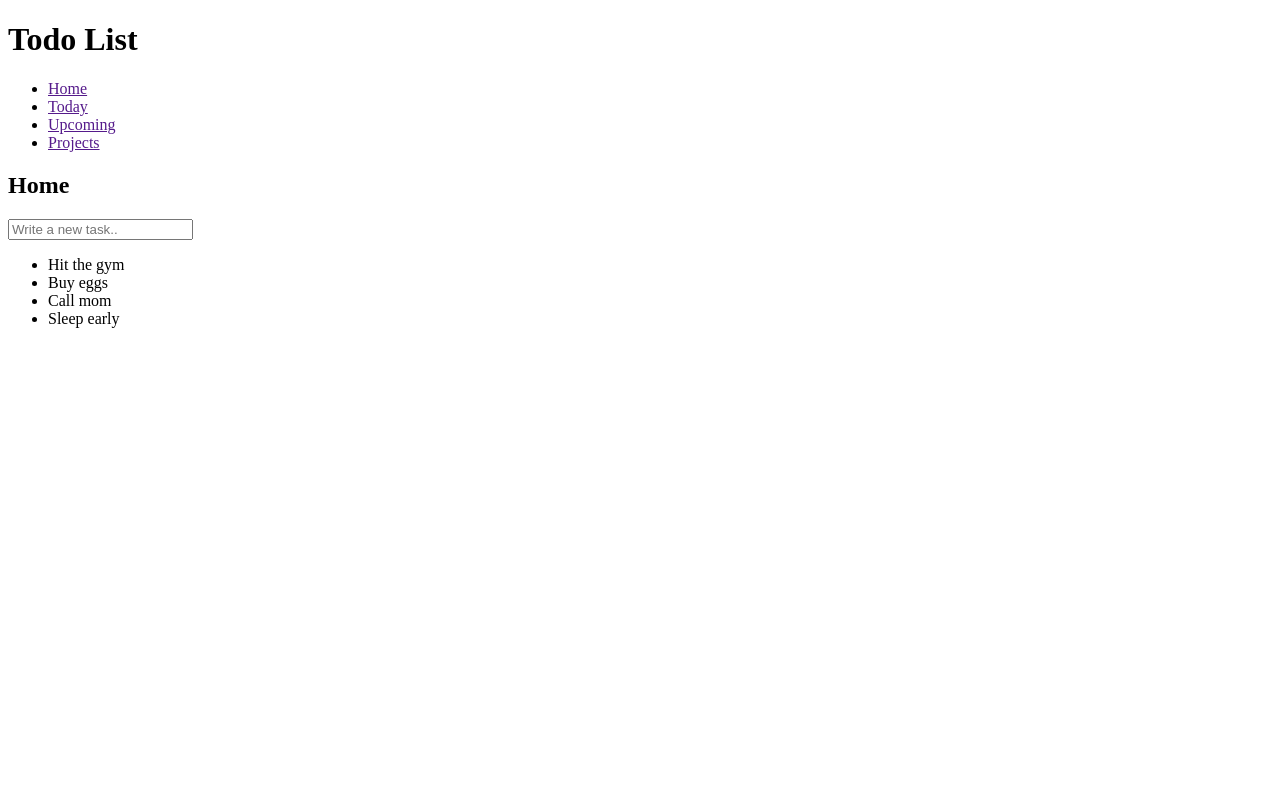
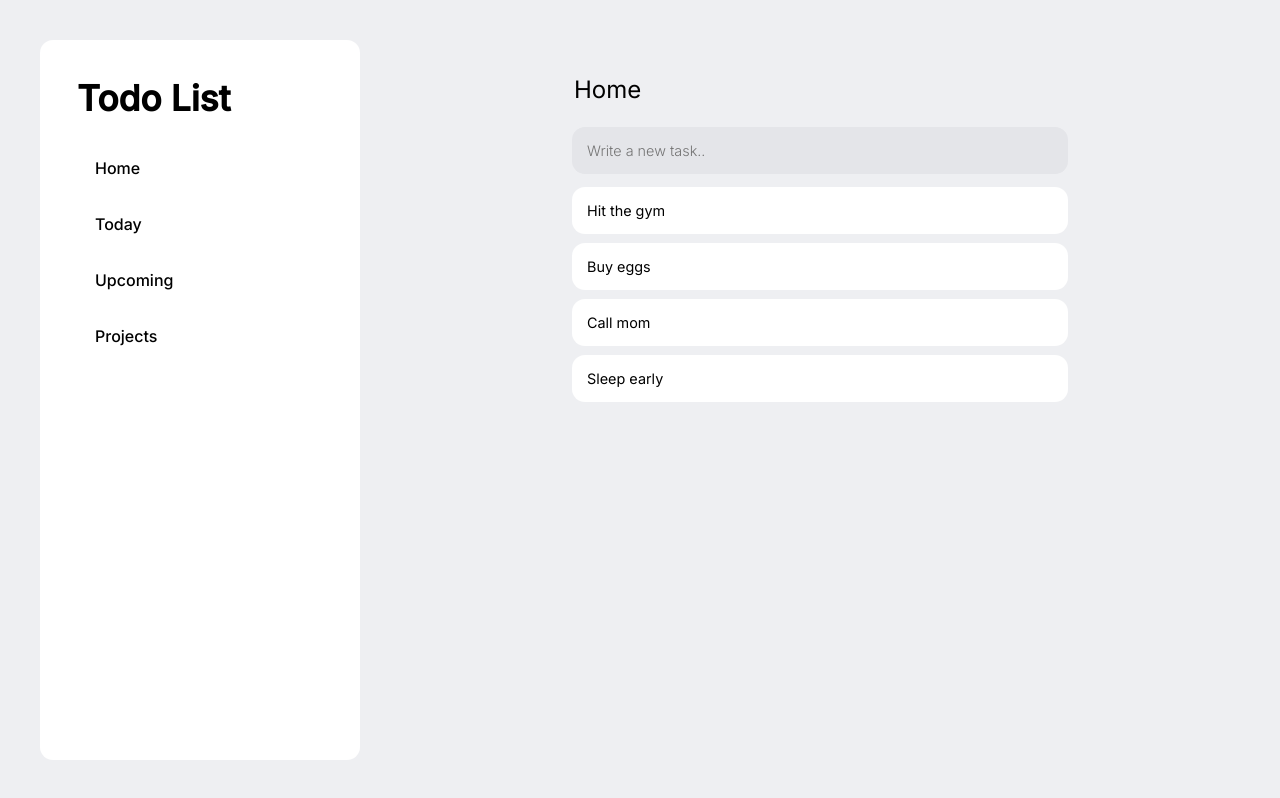
Before and after one commit to tonnykh/todo-list, a website built with webpack: page dist/index.html in a window 1280 px wide. Built offline with Linux system fonts and the light colour scheme.

Commit message:
Add basic style

```diff
--- a/package.json
+++ b/package.json
@@ -18,6 +18,9 @@
   },
   "homepage": "https://github.com/tonnykh/todo-list#readme",
   "devDependencies": {
+    "css": "^3.0.0",
+    "css-loader": "^6.7.2",
+    "style-loader": "^3.3.1",
     "webpack": "^5.75.0",
     "webpack-cli": "^5.0.0"
   }
--- a/src/index.js
+++ b/src/index.js
@@ -1 +1 @@
-console.log("1212");
+import './style.css';
--- /dev/null
+++ b/src/style.css
@@ -0,0 +1,94 @@
+* {
+    box-sizing: border-box;
+    margin: 0;
+    padding: 0;
+}
+
+:root {
+    --background-light: #FFFFFF;
+    --background-light-grey: #EEEFF2;
+    --background-dark-grey: #E4E5E9;
+
+    --nav-background-hover: #F7F6F7
+}
+
+li {
+    list-style-type: none;
+}
+
+body {
+    display: flex;
+    font-family: 'Inter', sans-serif;
+    padding: 40px;
+    padding-right: 0;
+    color: black;
+    background-color: var(--background-light-grey);
+}
+
+h1 {
+    font-size: 2.2rem;
+    padding-bottom: 21px;
+}
+
+h2 {
+    font-weight: 400;
+    padding: 15px 15px 10px 2px;
+}
+
+
+/* HEADER */
+header  {
+    padding: 37px;
+    height: 90vh;
+    border-radius: 13px;
+    background-color: var(--background-light);
+    width: 25vw;
+}
+
+.default-project {
+    padding: 18px;
+}
+
+.default-project a {
+    text-decoration: none;
+    font-size: 1rem;
+    color: black;
+    font-weight: 500;
+}
+
+
+/* MAIN */
+main {
+    margin: 20px auto auto;
+    width: 40%;
+    display: flex;
+    flex-direction: column;
+    gap: 13px;
+}
+
+#input-add-task {
+    padding: 15px;
+    border-radius: 13px;
+    border-style: none;
+    font-family: 'Inter', sans-serif;
+    width: 100%;
+    background-color: var(--background-dark-grey);
+    font-weight: 300;
+    font-size: 0.9rem;
+}
+
+.task {
+    padding: 15px;
+    margin-bottom: 9px;
+    background-color: var(--background-light);
+    border-radius: 13px;
+    font-weight: 400;
+    font-size: 0.9rem;
+}
+
+
+/* Hover */
+.default-project:hover {
+    background-color: var(--nav-background-hover);
+    border-radius: 13px;
+}
--- a/webpack.config.js
+++ b/webpack.config.js
@@ -8,4 +8,16 @@ module.exports = {
         filename: 'main.js',
         path: path.resolve(__dirname, 'dist'),
     },
+    module: {
+        rules: [
+            {
+                test: /\.css$/i,
+                use: ['style-loader', 'css-loader'],
+            },
+            {
+                test: /\.(woff|woff2|eot|ttf|otf)$/i,
+                type: 'asset/resource',
+              },
+        ],
+    },
 };
```
Also changed, not shown: dist/index.html, dist/main.js, 1 other file.
